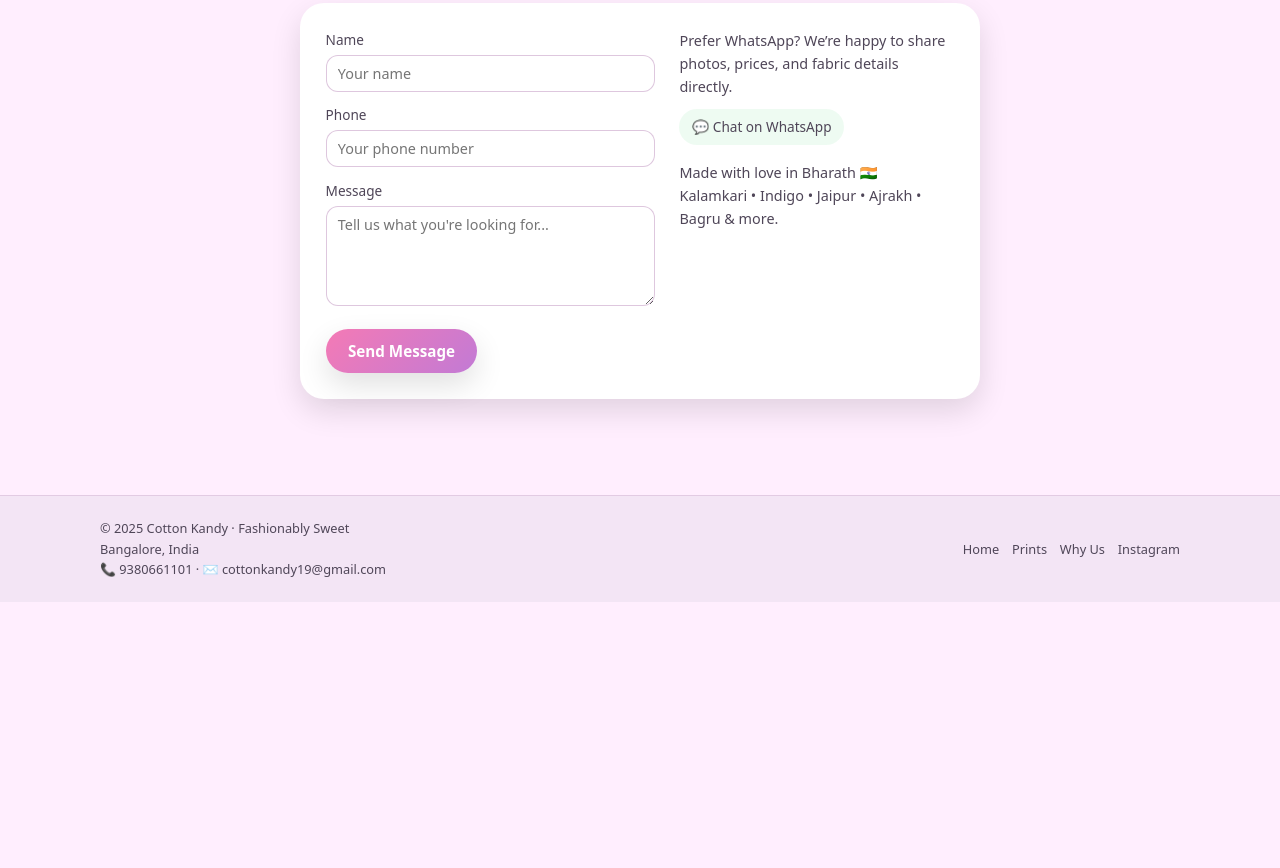
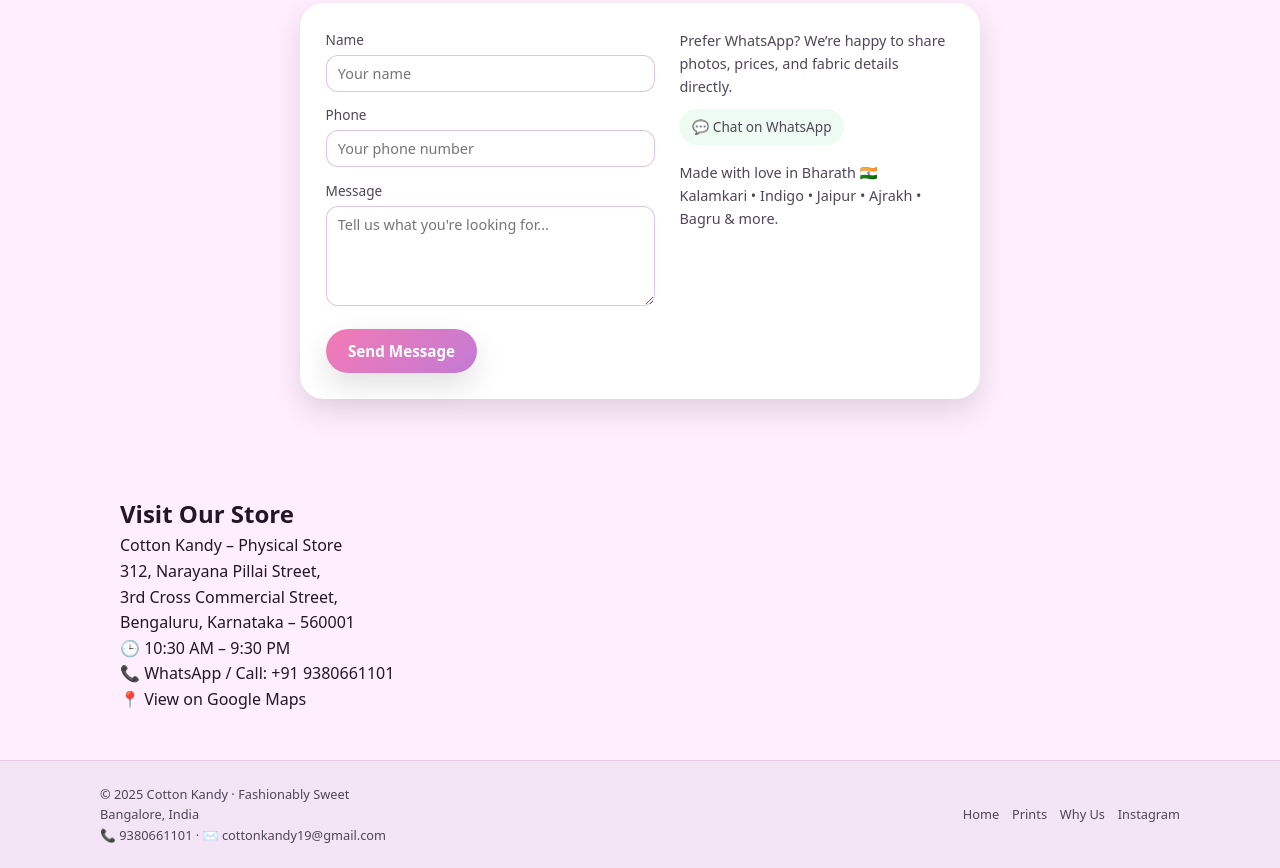
Before and after one commit to cottonkandy19/cottonkandy, a plain HTML site: page index.html in a window 1280 px wide. Shown: the part 1410-2278 px from the top of the page. Before the commit the page ends 2012 px from the top, so only its background shows below. Drawn offline with Linux system fonts and the light colour scheme.

Commit message:
Update index.html

```diff
--- a/index.html
+++ b/index.html
@@ -720,6 +720,20 @@
       </div>
     </div>
   </section>
+<section id="visit-store">
+  <h2>Visit Our Store</h2>
+  <p>
+    Cotton Kandy – Physical Store<br>
+    312, Narayana Pillai Street,<br>
+    3rd Cross Commercial Street,<br>
+    Bengaluru, Karnataka – 560001
+  </p>
+  <p>🕒 10:30 AM – 9:30 PM</p>
+  <p>📞 WhatsApp / Call: +91 9380661101</p>
+  <a href="https://maps.google.com/?q=312+Narayana+Pillai+Street+Bangalore" target="_blank">
+    📍 View on Google Maps
+  </a>
+</section>
 
   <!-- FOOTER -->
 <footer>
```
